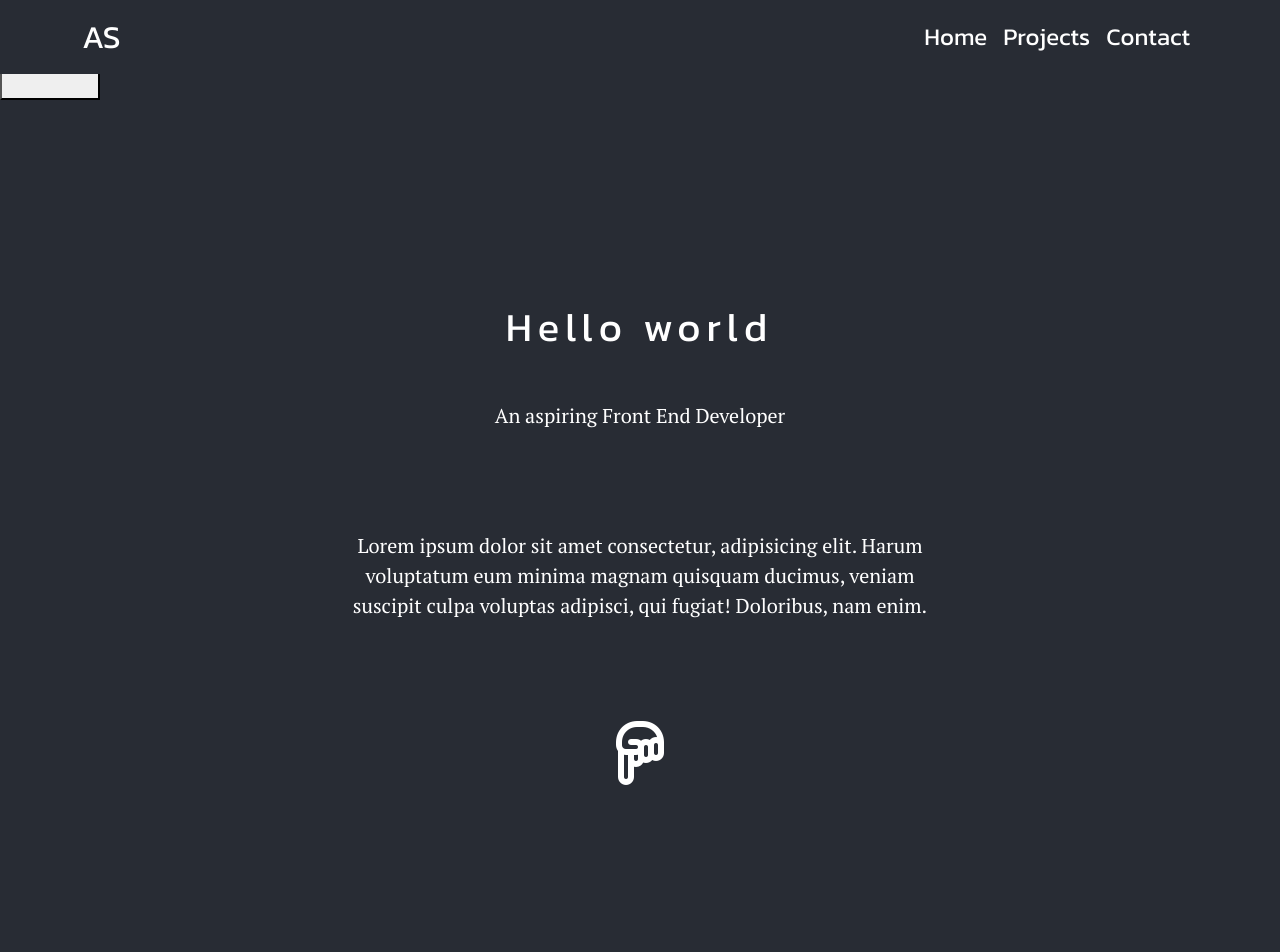
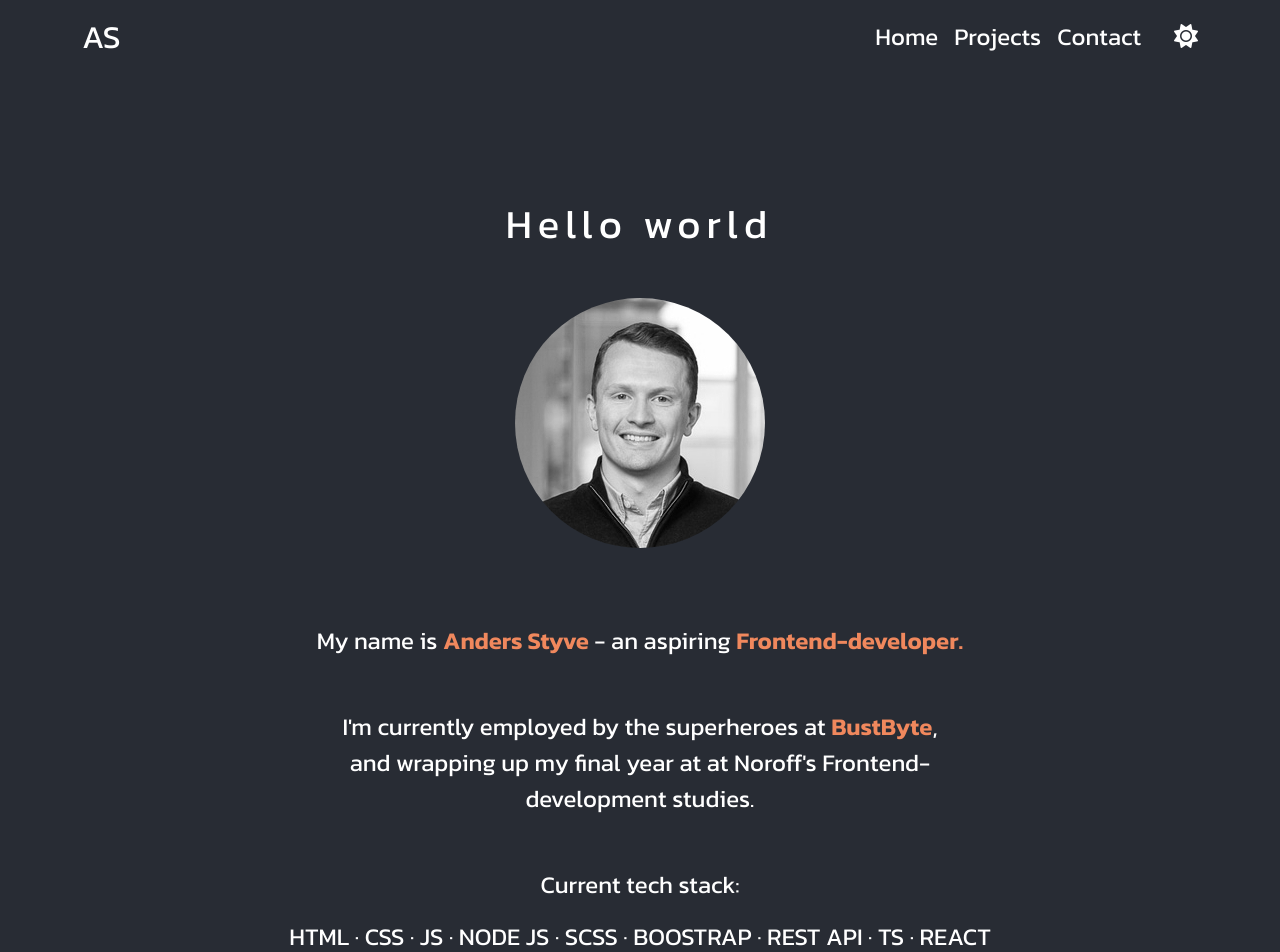
Before and after one commit to Andstyv/portfolio-v2, a React (Create React App) app: page / in a window 1280 px wide. Shown: the top 952 px of the page. Built offline with nearby package versions, Linux system fonts and the light colour scheme.

Commit message:
Fixed styling, added themes and images

```diff
--- a/src/App.js
+++ b/src/App.js
@@ -1,11 +1,9 @@
-import { useState } from "react";
 import styled from "styled-components";
 import { Contact } from "./components/contact/Contact";
 import { Footer } from "./components/footer/Footer";
 import { Hero } from "./components/hero/Hero";
 import { NavBar } from "./components/nav/NavBar";
 import { Projects } from "./components/projects/Projects";
-import { ThemeContext, themes } from "./context/themes";
 
 const StyledGrid = styled.div`
   display: flex;
@@ -15,24 +13,10 @@ const StyledGrid = styled.div`
 `;
 
 function App() {
-  const [darkMode, setDarkMode] = useState(true);
   return (
     <div className="App">
       <NavBar />
-      <ThemeContext.Consumer>
-        {({ changeTheme }) => (
-          <button
-            color="link"
-            onClick={() => {
-              setDarkMode(!darkMode);
-              changeTheme(darkMode ? themes.light : themes.dark);
-            }}
-            style={{ width: "100px", height: "100px" }}
-          >
-            <div className="d-lg-none d-md-block">Switch mode</div>
-          </button>
-        )}
-      </ThemeContext.Consumer>
+
       <StyledGrid>
         <div className="wrapper" style={{ height: "100%", width: "100%", display: "flex", flexDirection: "column", alignItems: "center" }}>
           <Hero />
--- a/src/components/footer/Footer.jsx
+++ b/src/components/footer/Footer.jsx
@@ -2,16 +2,25 @@ export function Footer() {
   return (
     <footer
       style={{
-        outline: "1px solid green",
         width: "100%",
-        backgroundColor: "grey",
+        backgroundColor: "#f0885d",
         minHeight: "200px",
         display: "flex",
         alignItems: "center",
         justifyContent: "center",
       }}
     >
-      <div style={{ display: "flex", flexDirection: "column", textAlign: "center", gap: "20px" }}>
+      <div
+        style={{
+          display: "flex",
+          flexDirection: "column",
+          textAlign: "center",
+          gap: "20px",
+          fontSize: "24px",
+          color: "#282c34",
+          fontFamily: "Kanit, sans-serif",
+        }}
+      >
         <div>Created by Anders Styve</div>
         <div>anders@bustbyte.no</div>
       </div>
--- a/src/components/hero/Hero.jsx
+++ b/src/components/hero/Hero.jsx
@@ -1,4 +1,6 @@
 import styled from "styled-components";
+
+import profile_img from "../../assets/Profilbilde_250.jpg";
 
 const StyledHeroContainer = styled.section`
   display: flex;
@@ -42,7 +44,7 @@ const StyledPointDown = styled.div`
   margin-bottom: 100px;
   font-size: 64px;
   animation:
-  bounce 2s ease infinite;
+  bounce 5s ease infinite;
   a {
     cursor: pointer;
   }
@@ -59,22 +61,73 @@ const StyledPointDown = styled.div`
 }
 `;
 
+const StyledHeroInfoContainer = styled.div`
+  p {
+    font-family: Kanit, sans-serif;
+    font-size: 16px;
+  }
+  a,
+  span {
+    color: #f0885d;
+    text-decoration: none;
+    font-weight: bold;
+  }
+
+  @media screen and (min-width: 1280px) {
+    p {
+      font-size: 24px;
+    }
+  }
+`;
+
+const StyledHeroImg = styled.img`
+  width: 100px;
+  border-radius: 50%;
+  margin-top: 25px;
+
+  @media screen and (min-width: 1280px) {
+    margin-top: 50px;
+    width: 250px;
+    margin-bottom: 50px;
+  }
+`;
+
+const StyledHeroDiv = styled.div`
+  margin-top: 100px;
+
+  @media screen and (min-width: 1280px) {
+    margin-top: 200px;
+  }
+`;
+
 export function Hero() {
   return (
     <StyledHeroContainer className="body" style={{ width: "100%", minHeight: "100vh", maxWidth: "1320px" }} id="home">
-      <div style={{ marginTop: "200px" }}>
+      <StyledHeroDiv>
         <div style={{ display: "flex" }}>
           <StyledHeroH1>Hello world</StyledHeroH1>
         </div>
-        <p style={{ marginTop: "50px" }}>An aspiring Front End Developer</p>
-        <p style={{ maxWidth: "600px", margin: "0 auto", marginTop: "100px" }}>
-          Lorem ipsum dolor sit amet consectetur, adipisicing elit. Harum voluptatum eum minima magnam quisquam ducimus, veniam suscipit culpa
-          voluptas adipisci, qui fugiat! Doloribus, nam enim.
-        </p>
-      </div>
+        <StyledHeroImg src={profile_img} alt="Profile"></StyledHeroImg>
+        <StyledHeroInfoContainer style={{ fontFamily: "Kanit, sans-serif" }}>
+          <p style={{ marginTop: "25px" }}>
+            My name is <span>Anders Styve</span> - an aspiring <span>Frontend-developer.</span>
+          </p>
+          <p style={{ maxWidth: "600px", margin: "0 auto", marginTop: "50px" }}>
+            I'm currently employed by the superheroes at{" "}
+            <a href="https://www.bustbyute.no" aria-hidden="true">
+              BustByte
+            </a>
+            , and wrapping up my final year at at Noroff's Frontend-development studies.
+          </p>
+          <div style={{ marginTop: "50px" }}>
+            <p>Current tech stack:</p>
+            <p>HTML · CSS · JS · NODE JS · SCSS · BOOSTRAP · REST API · TS · REACT</p>
+          </div>
+        </StyledHeroInfoContainer>
+      </StyledHeroDiv>
       <StyledPointDown>
         <a href="#projects" id="down" style={{ textDecoration: "none" }}>
-          <i class="far fa-hand-point-down"></i>
+          <i class="fas fa-angle-double-down"></i>
         </a>
       </StyledPointDown>
     </StyledHeroContainer>
--- a/src/components/nav/NavBar.jsx
+++ b/src/components/nav/NavBar.jsx
@@ -1,10 +1,32 @@
+import { useEffect, useState } from "react";
 import Container from "react-bootstrap/Container";
 import Nav from "react-bootstrap/Nav";
 import Navbar from "react-bootstrap/Navbar";
+import styled from "styled-components";
+
+const StyledThemeTogglerBtn = styled.button`
+  border: none;
+  background: none;
+  background-color: none;
+  color: #fff;
+  padding-right: 0;
+  padding-left: 25px;
+`;
 
 export function NavBar() {
+  const [theme, setTheme] = useState("dark");
+  const toggleTheme = () => {
+    if (theme === "light") {
+      setTheme("dark");
+    } else {
+      setTheme("light");
+    }
+  };
+  useEffect(() => {
+    document.body.className = theme;
+  }, [theme]);
   return (
-    <Navbar expand="lg" variant="dark" style={{ backgroundColor: "#282c34", color: "#fff" }} fixed="top">
+    <Navbar expand="lg" variant="dark" style={{ backgroundColor: "#282c34", color: "#fff" }} fixed="top" className={`Nav ${theme}`}>
       <Container>
         <Navbar.Brand href="#home" style={{ color: "#fff", fontSize: "32px" }}>
           AS
@@ -21,6 +43,9 @@ export function NavBar() {
             <Nav.Link href="#contact" style={{ color: "#fff" }}>
               Contact
             </Nav.Link>
+            <StyledThemeTogglerBtn onClick={toggleTheme}>
+              {theme === "light" ? <i class="far fa-moon"></i> : <i class="fas fa-sun"></i>}
+            </StyledThemeTogglerBtn>
           </Nav>
         </Navbar.Collapse>
       </Container>
--- a/src/components/projects/cards/ProjectCard.jsx
+++ b/src/components/projects/cards/ProjectCard.jsx
@@ -17,12 +17,12 @@ export function ProjectCard({ title, desc, img, bullets }) {
         <img src={img ? img : placeholder} alt={title ? title : "Placeholder"} style={{ width: "100%", maxHeight: "100%", objectFit: "cover" }} />
       </div>
       <div style={{ padding: "10px", height: "100%", minHeight: "700px" }}>
-        <h2 style={{ margin: "20px 0" }}>{title}</h2>
-        <p style={{ marginBottom: "20px" }}>{desc}</p>
+        <h2 style={{ margin: "20px 0", fontSize: "36px" }}>{title}</h2>
+        <p style={{ marginBottom: "20px", fontSize: "20px" }}>{desc}</p>
         <ul>
           {bullets &&
             bullets.map((bullet) => {
-              return <li style={{ margin: "10px 0" }}>{bullet}</li>;
+              return <li style={{ margin: "10px 0", fontSize: "20px" }}>{bullet}</li>;
             })}
         </ul>
       </div>
--- a/src/context/themeContextWrapper.jsx
+++ /dev/null
@@ -1,26 +0,0 @@
-import { useState, useEffect } from "react";
-import { ThemeContext, themes } from "./themes";
-
-export default function ThemeContextWrapper(props) {
-  const [theme, setTheme] = useState(themes.dark);
-
-  function changeTheme(theme) {
-    setTheme(theme);
-  }
-
-  useEffect(() => {
-    switch (theme) {
-      case themes.light:
-        document.body.classList.add("light-mode");
-        document.getElementById("down").classList.add("light-mode");
-        break;
-      case themes.dark:
-      default:
-        document.body.classList.remove("light-mode");
-        document.getElementById("down").classList.remove("light-mode");
-        break;
-    }
-  }, [theme]);
-
-  return <ThemeContext.Provider value={{ theme: theme, changeTheme: changeTheme }}>{props.children}</ThemeContext.Provider>;
-}
--- a/src/context/themes.js
+++ /dev/null
@@ -1,11 +0,0 @@
-import { createContext } from "react";
-
-export const themes = {
-  dark: "",
-  light: "light-mode",
-};
-
-export const ThemeContext = createContext({
-  theme: themes.dark,
-  changeTheme: () => {},
-});
--- a/src/index.css
+++ b/src/index.css
@@ -19,12 +19,9 @@ code {
   font-family: source-code-pro, Menlo, Monaco, Consolas, "Courier New", monospace;
 }
 
-#down {
-  color: #fff;
-}
-.light-mode {
-  background: #fff;
-  color: #000 !important;
+#down,
+#go-home {
+  color: #f0885d;
 }
 
 h1,
@@ -35,8 +32,21 @@ a {
   font-family: "Kanit", sans-serif;
 }
 
+h2 {
+  font-size: 48px;
+}
+
 p,
 li {
   font-family: "PT Serif", serif;
-  font-size: 20px;
+  font-size: 24px;
 }
+
+.dark {
+  background-color: #282c34;
+  color: #fff;
+}
+.light {
+  background-color: #fff9f2;
+  color: #333;
+}
--- a/src/index.js
+++ b/src/index.js
@@ -3,15 +3,12 @@ import ReactDOM from "react-dom/client";
 import "./index.css";
 import App from "./App";
 import reportWebVitals from "./reportWebVitals";
-import ThemeContextWrapper from "./context/themeContextWrapper";
 
 const root = ReactDOM.createRoot(document.getElementById("root"));
 root.render(
-  <ThemeContextWrapper>
-    <React.StrictMode>
-      <App />
-    </React.StrictMode>
-  </ThemeContextWrapper>
+  <React.StrictMode>
+    <App />
+  </React.StrictMode>
 );
 
 // If you want to start measuring performance in your app, pass a function
```
Also changed, not shown: src/components/contact/Contact.jsx (+37 -6 lines), src/assets/Profilbilde_250.jpg (added).
